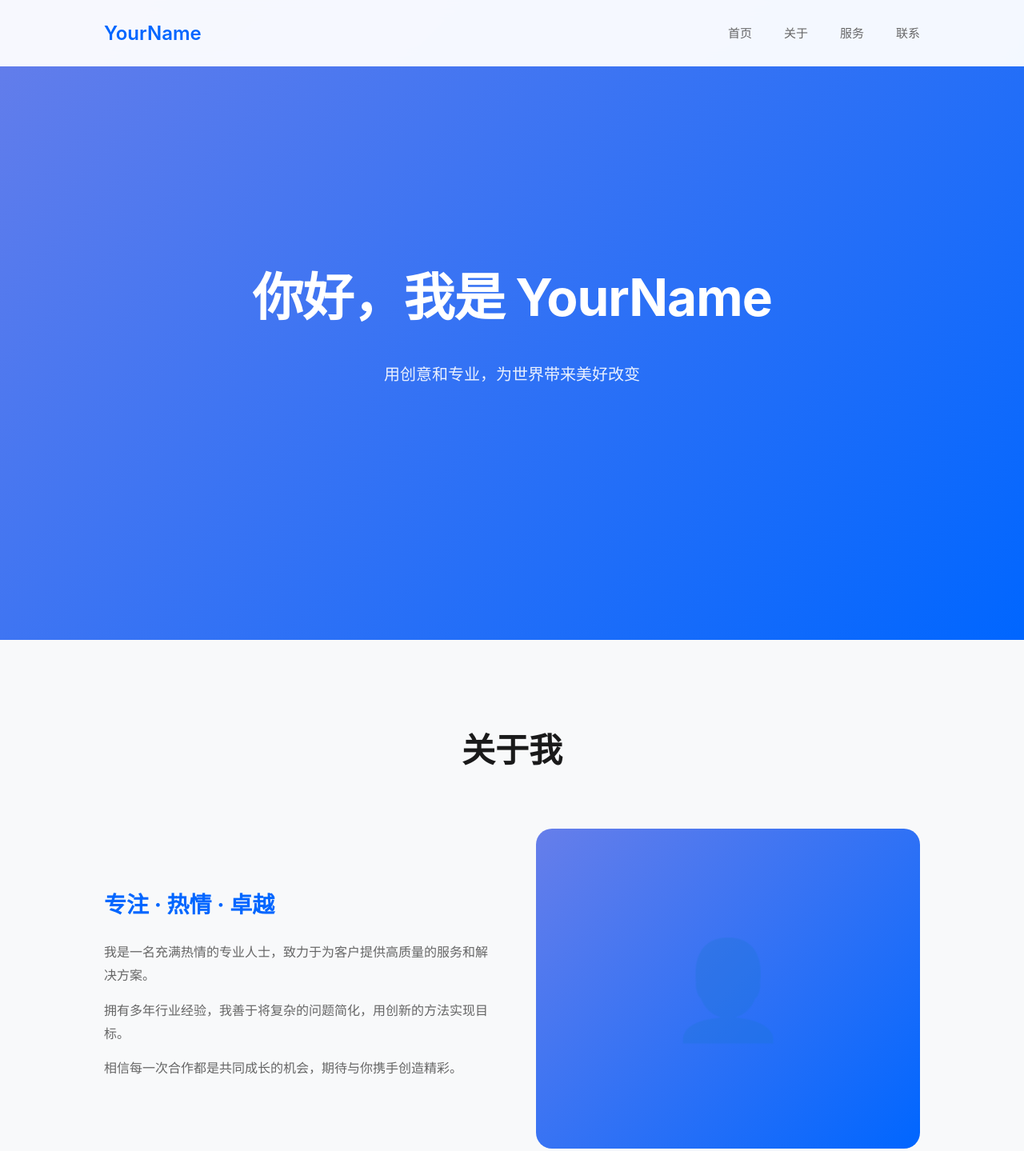
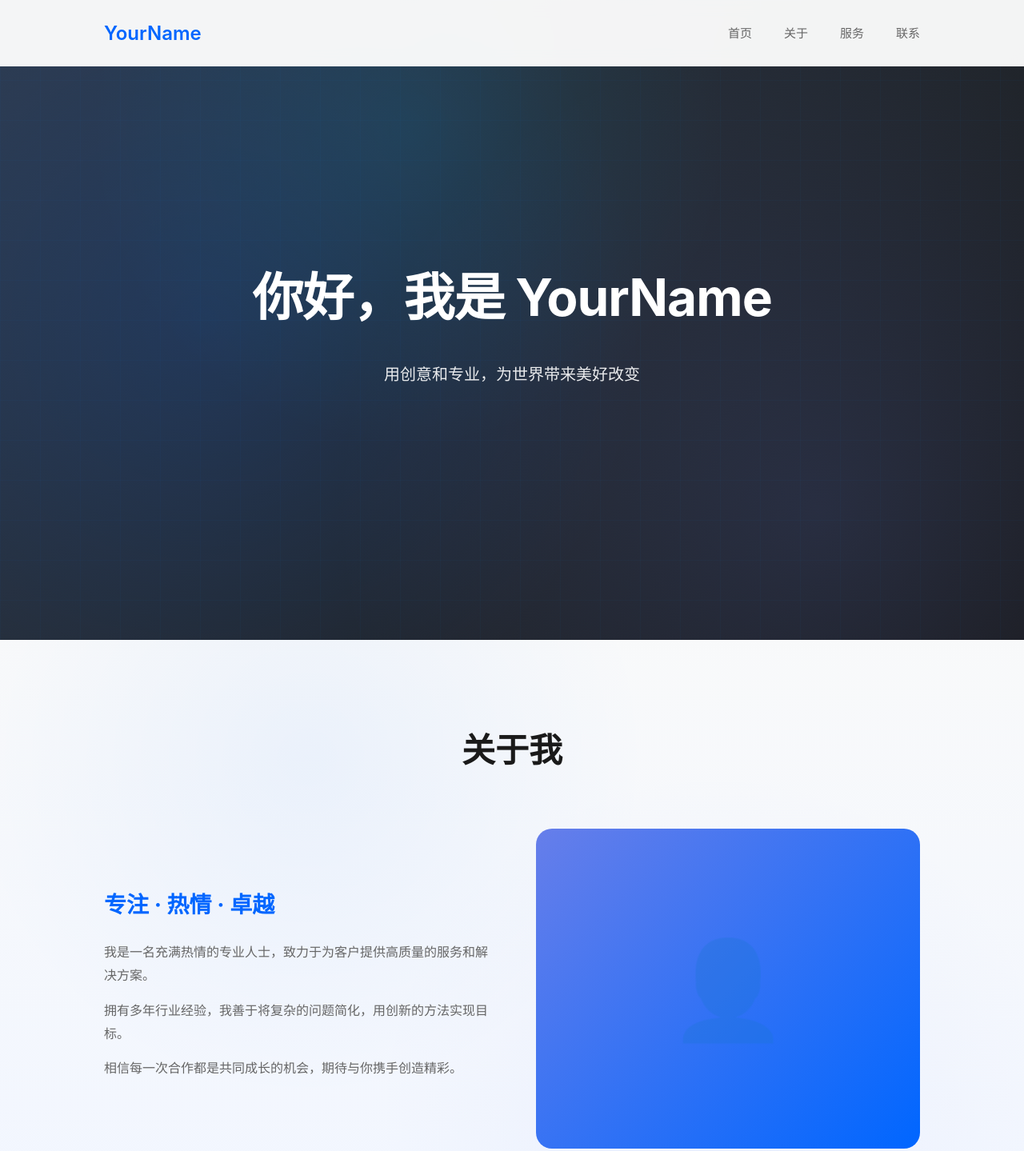
Before and after one commit to siqin-code/my-website, a plain HTML site: page index.html in a window 1280 px wide. Shown: the top 1439 px of the page at 80% size. Drawn offline with Linux system fonts and the light colour scheme.

Commit message:
更新：添加科技感半透明背景

```diff
--- a/index.html
+++ b/index.html
@@ -71,7 +71,42 @@
             align-items: center;
             justify-content: center;
             text-align: center;
-            background: linear-gradient(135deg, #667eea 0%, #0066ff 100%);
+            position: relative;
+            overflow: hidden;
+        }
+
+        .hero::before {
+            content: '';
+            position: absolute;
+            top: 0;
+            left: 0;
+            right: 0;
+            bottom: 0;
+            background:
+                radial-gradient(circle at 20% 50%, rgba(0, 102, 255, 0.15) 0%, transparent 50%),
+                radial-gradient(circle at 80% 80%, rgba(102, 126, 234, 0.15) 0%, transparent 50%),
+                radial-gradient(circle at 40% 20%, rgba(0, 200, 255, 0.1) 0%, transparent 40%),
+                linear-gradient(135deg, rgba(10, 25, 47, 0.85) 0%, rgba(0, 0, 0, 0.9) 100%);
+            z-index: 0;
+        }
+
+        .hero::after {
+            content: '';
+            position: absolute;
+            top: 0;
+            left: 0;
+            right: 0;
+            bottom: 0;
+            background-image:
+                linear-gradient(rgba(0, 150, 255, 0.03) 1px, transparent 1px),
+                linear-gradient(90deg, rgba(0, 150, 255, 0.03) 1px, transparent 1px);
+            background-size: 50px 50px;
+            z-index: 0;
+        }
+
+        .hero-content {
+            position: relative;
+            z-index: 1;
         }
 
         .hero-content h1 {
@@ -104,7 +139,26 @@
 
         /* About Section */
         .about {
-            background: #f8f9fa;
+            background: linear-gradient(180deg, rgba(248, 249, 250, 0.95) 0%, rgba(240, 245, 255, 0.9) 100%);
+            position: relative;
+        }
+
+        .about::before {
+            content: '';
+            position: absolute;
+            top: 0;
+            left: 0;
+            right: 0;
+            bottom: 0;
+            background-image:
+                radial-gradient(circle at 30% 20%, rgba(0, 102, 255, 0.05) 0%, transparent 40%),
+                radial-gradient(circle at 70% 80%, rgba(102, 126, 234, 0.05) 0%, transparent 40%);
+            pointer-events: none;
+        }
+
+        .about .container {
+            position: relative;
+            z-index: 1;
         }
 
         .about-content {
@@ -138,6 +192,28 @@
         }
 
         /* Services Section */
+        .services {
+            position: relative;
+        }
+
+        .services::before {
+            content: '';
+            position: absolute;
+            top: 0;
+            left: 0;
+            right: 0;
+            bottom: 0;
+            background:
+                radial-gradient(circle at 50% 30%, rgba(0, 102, 255, 0.06) 0%, transparent 50%),
+                linear-gradient(180deg, rgba(255, 255, 255, 0.95) 0%, rgba(248, 250, 255, 0.9) 100%);
+            z-index: 0;
+        }
+
+        .services .container {
+            position: relative;
+            z-index: 1;
+        }
+
         .services-grid {
             display: grid;
             grid-template-columns: repeat(3, 1fr);
```
